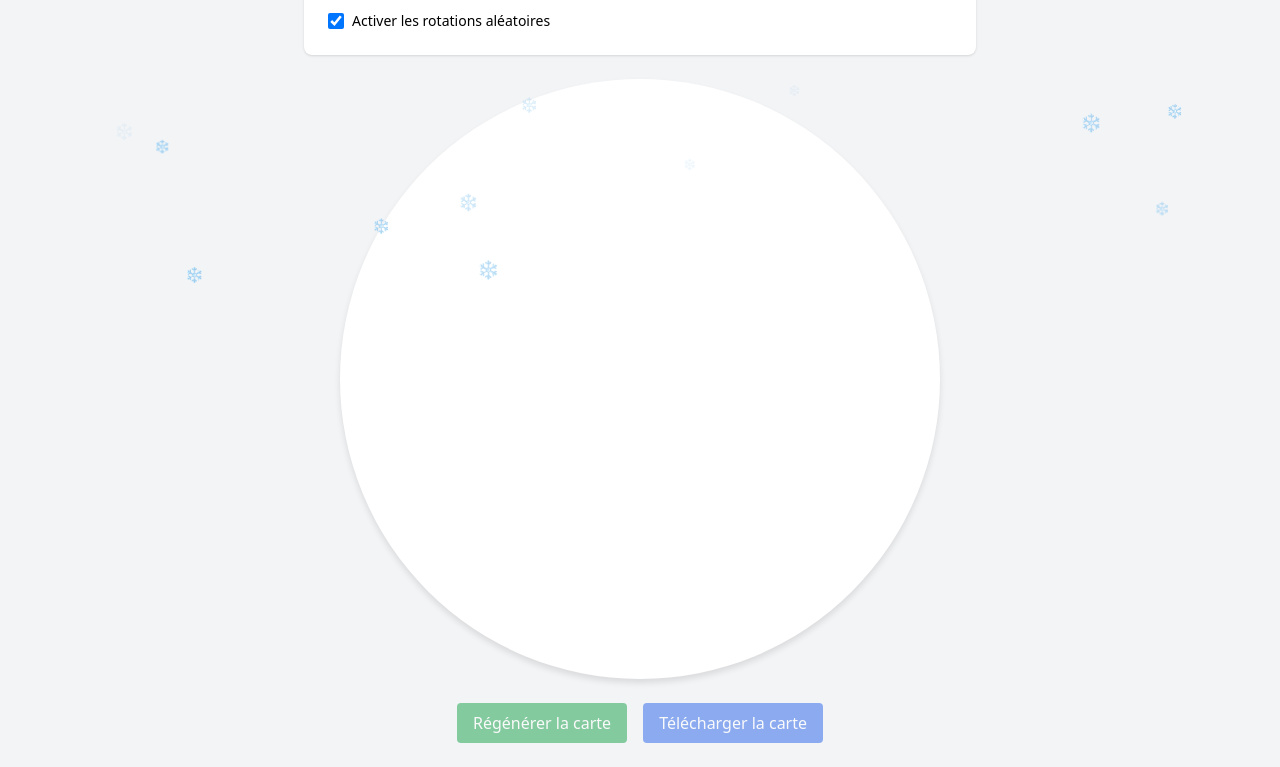
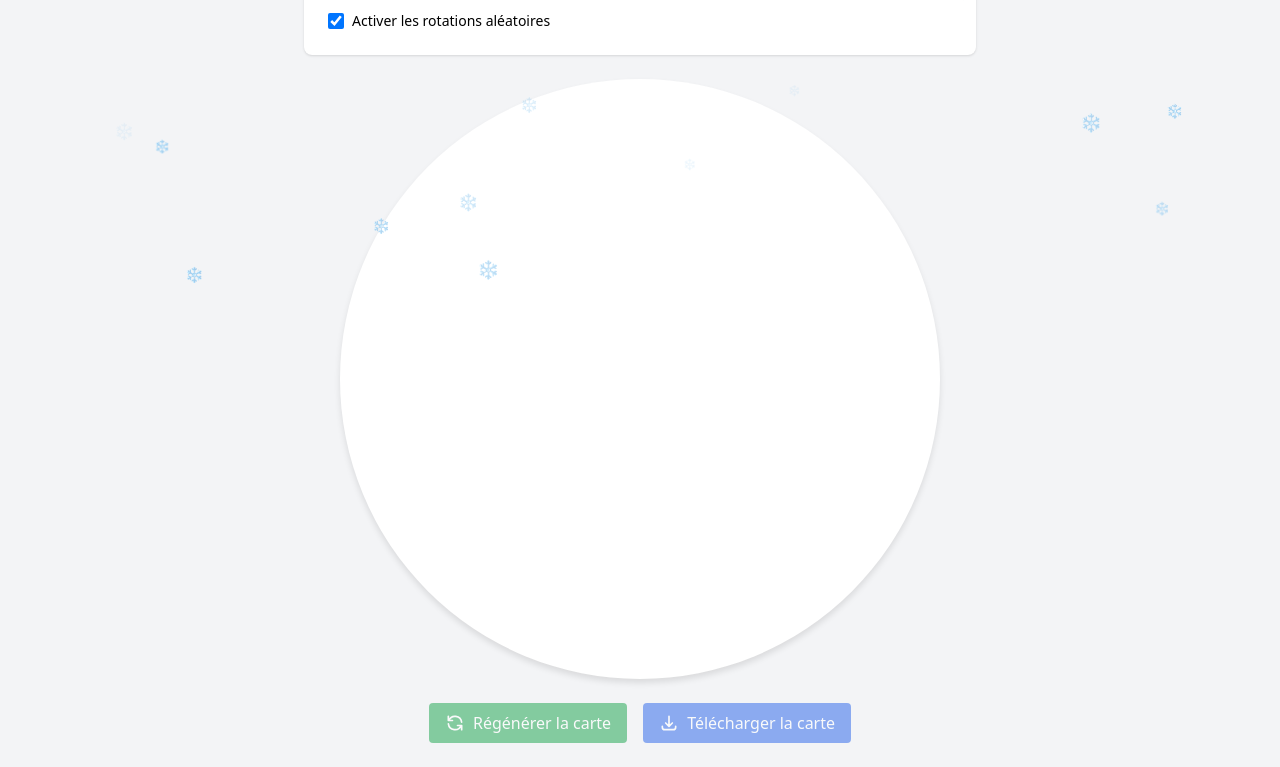
Before and after one commit to arthurbnu/dobble-generator, a plain HTML site: page galerie.html in a window 1280 px wide. Shown: the part 479-1246 px from the top of the page. Drawn offline with nearby package versions, Linux system fonts and the light colour scheme.

Commit message:
icones boutons

```diff
--- a/galerie.html
+++ b/galerie.html
@@ -177,15 +177,21 @@
       <button
         @click="regenerateCard"
         :disabled="uploadedImages.length < 2"
-        class="bg-green-600 text-white px-4 py-2 rounded hover:bg-green-700 disabled:opacity-50"
+        class="bg-green-600 text-white px-4 py-2 rounded hover:bg-green-700 disabled:opacity-50 flex items-center gap-2"
       >
+        <svg xmlns="http://www.w3.org/2000/svg" class="h-5 w-5" fill="none" viewBox="0 0 24 24" stroke="currentColor">
+          <path stroke-linecap="round" stroke-linejoin="round" stroke-width="2" d="M4 4v5h.582m15.356 2A8.001 8.001 0 004.582 9m0 0H9m11 11v-5h-.581m0 0a8.003 8.003 0 01-15.357-2m15.357 2H15" />
+        </svg>
         Régénérer la carte
       </button>
       <button
         @click="downloadCard"
         :disabled="uploadedImages.length < 2"
-        class="bg-blue-600 text-white px-4 py-2 rounded hover:bg-blue-700 disabled:opacity-50"
+        class="bg-blue-600 text-white px-4 py-2 rounded hover:bg-blue-700 disabled:opacity-50 flex items-center gap-2"
       >
+        <svg xmlns="http://www.w3.org/2000/svg" class="h-5 w-5" fill="none" viewBox="0 0 24 24" stroke="currentColor">
+          <path stroke-linecap="round" stroke-linejoin="round" stroke-width="2" d="M4 16v1a3 3 0 003 3h10a3 3 0 003-3v-1m-4-4l-4 4m0 0l-4-4m4 4V4" />
+        </svg>
         Télécharger la carte
       </button>
     </div>
```
